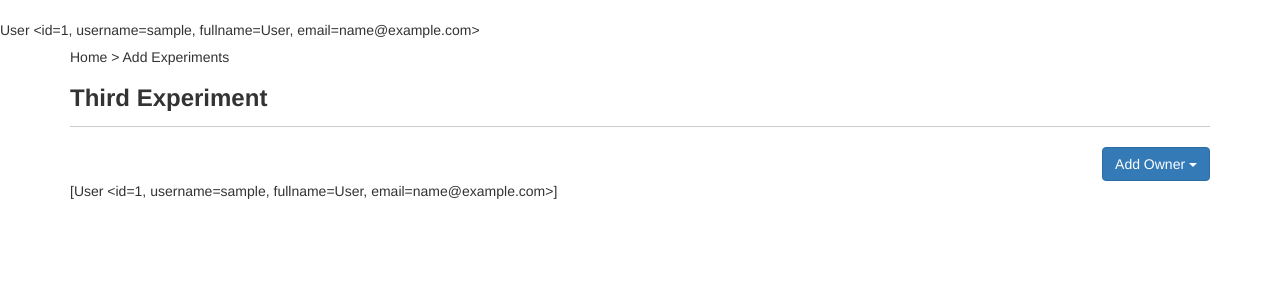
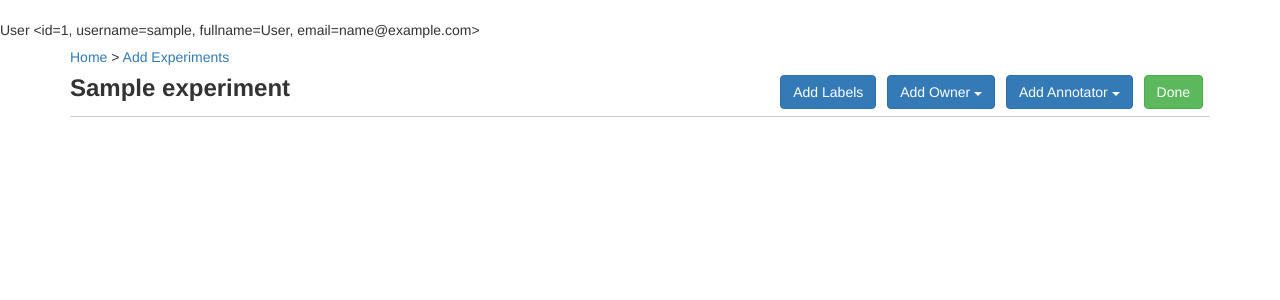
Before and after one commit to damnOblivious/rapidannotator, a Flask app: page /add_experiment/a/1 in a window 1280 px wide. Shown: the part 52-352 px from the top of the page. Run offline with Flask 2, Linux system fonts and the light colour scheme; a user stored in the database is signed in; tables that the repository leaves empty hold one stand-in row (values such as "Sample post"); parts of the project's set-up code (start-up, migrations or seed data) failed here and were passed over; some libraries are stand-ins or nearby versions.

Commit message:
Added functionality to add Owner and Annotator for a new Experiment

```diff
--- a/rapidannotator/modules/add_experiment/templates/add_experiment/main.html
+++ b/rapidannotator/modules/add_experiment/templates/add_experiment/main.html
@@ -12,40 +12,67 @@
 {% block experiment_body %}
 
 <div class="container">
-    <h5>Home > Add Experiments</h5>
-    <h3><b>Third Experiment</b></h3>
-    <hr class="horizontal-line">
 </div>
 
 <div class="container">
-  <div class="dropdown pull-right">
-    <button class="btn btn-primary dropdown-toggle" type="button" id="addOwners" data-toggle="dropdown">
-        Add Owner
-    <span class="caret"></span></button>
-    <ul class="dropdown-menu scrollable-dropdown" role="menu" aria-labelledby="addOwners">
-        {% for user in users %}
-            <li role="presentation"><a role="menuitem" tabindex="-1" href="#">{{user.fullname}}</a></li>
-        {% endfor %}
-    </ul>
-  </div>
+    <h5><a>Home</a> > <a>Add Experiments</a></h5>
 </div>
 
 <div class="container">
-    {{users}}
+
+    <div style="display: inline-block">
+        <h3 style="display: inline"><b>{{ experiment.name }}</b></h3>
+    </div>
+
+    <div class="pull-right" style="display: inline-block">
+        <button type="button" class="btn btn-primary btn-group btn-group-inline btn-space">Add Labels</button>
+
+        <div class="dropdown btn-group btn-group-inline btn-space">
+            <button class="btn btn-primary dropdown-toggle" type="button" id="addOwners" data-toggle="dropdown">
+                Add Owner
+            <span class="caret"></span></button>
+            <ul class="dropdown-menu scrollable-dropdown" id="addOwnersMenu" role="menu" aria-labelledby="addOwners">
+                {% for user in notOwners %}
+                <li role="presentation"><a role="menuitem" tabindex="-1" href="#">{{user.fullname}}</a></li>
+                {% endfor %}
+            </ul>
+        </div>
+
+            <div class="dropdown btn-group btn-group-inline btn-space">
+                <button class="btn btn-primary dropdown-toggle" type="button" id="addAnnotators" data-toggle="dropdown">
+                    Add Annotator
+                <span class="caret"></span></button>
+                <ul class="dropdown-menu scrollable-dropdown" id="addAnnotatorsMenu" role="menu" aria-labelledby="addAnnotators">
+                    {% for user in notAnnotators %}
+                    <li role="presentation"><a role="menuitem" tabindex="-1" href="#">{{user.fullname}}</a></li>
+                    {% endfor %}
+                </ul>
+            </div>
+
+            <button type="button" class="btn btn-success btn-group btn-group-inline btn-space">Done</button>
+
+        </div>
+
+        <hr class="horizontal-line">
+</div>
+
+<div class="container">
 </div>
 
 <script charset="utf-8" type="text/javascript">
     $(function() {
 
-        var selectedOwner = $('.dropdown-menu li a');
+        var selectedOwner = $('#addOwnersMenu li a');
+        var selectedAnnotator = $('#addAnnotatorsMenu li a');
 
         selectedOwner.on('click', function() {
 
             var currentSelected = $(this);
             var userName = currentSelected.text();
-            var url = "{{ url_for('add_experiment._addExperimentOwner')}}";
+            var url = "{{ url_for('add_experiment._addOwner')}}";
             var data = {
                 'userName' : userName,
+                'experimentId' : {{ experiment.id }},
             };
 
             $.getJSON(url , data, function(response) {
@@ -59,6 +86,28 @@
             });
         });
 
+        selectedAnnotator.on('click', function() {
+
+            var currentSelected = $(this);
+            var userName = currentSelected.text();
+            var url = "{{ url_for('add_experiment._addAnnotator')}}";
+            var data = {
+                'userName' : userName,
+                'experimentId' : {{ experiment.id }},
+            };
+
+            $.getJSON(url , data, function(response) {
+                if(response.success) {
+                    console.log(response);
+                    currentSelected.remove();
+                }
+                else {
+                    /*do something here*/
+                }
+            });
+        });
+
+
     });
 </script>
 
--- a/rapidannotator/modules/add_experiment/views.py
+++ b/rapidannotator/modules/add_experiment/views.py
@@ -1,9 +1,9 @@
 from flask import render_template, flash, redirect, url_for, request, jsonify, \
-    current_app, g, abort, jsonify
+    current_app, g, abort, jsonify, session
 from flask_babelex import lazy_gettext as _
 
 from rapidannotator import db
-from rapidannotator.models import User, Experiment
+from rapidannotator.models import User, Experiment, AnnotatorAssociation
 from rapidannotator.modules.add_experiment import blueprint
 
 from rapidannotator import bcrypt
@@ -26,19 +26,53 @@ def before_request():
 def index(experimentId):
     users = User.query.all()
     experiment = Experiment.query.filter_by(id=experimentId).first()
+    owners = experiment.owners
+    annotators = experiment.annotators
+    annotators = [assoc.annotator for assoc in annotators]
+
+    notOwners = [x for x in users if x not in owners]
+    notAnnotators = [x for x in users if x not in annotators]
 
     return render_template('add_experiment/main.html',
         users = users,
         experiment = experiment,
+        notOwners = notOwners,
+        notAnnotators = notAnnotators,
     )
 
-@blueprint.route('/_addExperimentOwner', methods=['GET','POST'])
-def _addExperimentOwner():
+@blueprint.route('/_addOwner', methods=['GET','POST'])
+def _addOwner():
 
-    import sys
-    from rapidannotator import app
-    app.logger.info("heri fera")
-    app.logger.info(request.args)
+    username = request.args['userName']
+    experimentId = request.args['experimentId']
+
+    '''do in try catch'''
+    experiment = Experiment.query.filter_by(id=experimentId).first()
+    user = User.query.filter_by(username=username).first()
+    experiment.owners.append(user)
+    db.session.commit()
+    '''end try catch'''
+    response = {
+        'success' : True,
+    }
+
+    return jsonify(response)
+
+@blueprint.route('/_addAnnotator', methods=['GET','POST'])
+def _addAnnotator():
+
+    username = request.args['userName']
+    experimentId = request.args['experimentId']
+
+    '''do in try catch'''
+    experiment = Experiment.query.filter_by(id=experimentId).first()
+    user = User.query.filter_by(username=username).first()
+
+    experimentAnnotator = AnnotatorAssociation()
+    experimentAnnotator.experiment = experiment
+    experimentAnnotator.annotator = user
+    db.session.commit()
+    '''end try catch'''
 
     response = {
         'success' : True,
```
